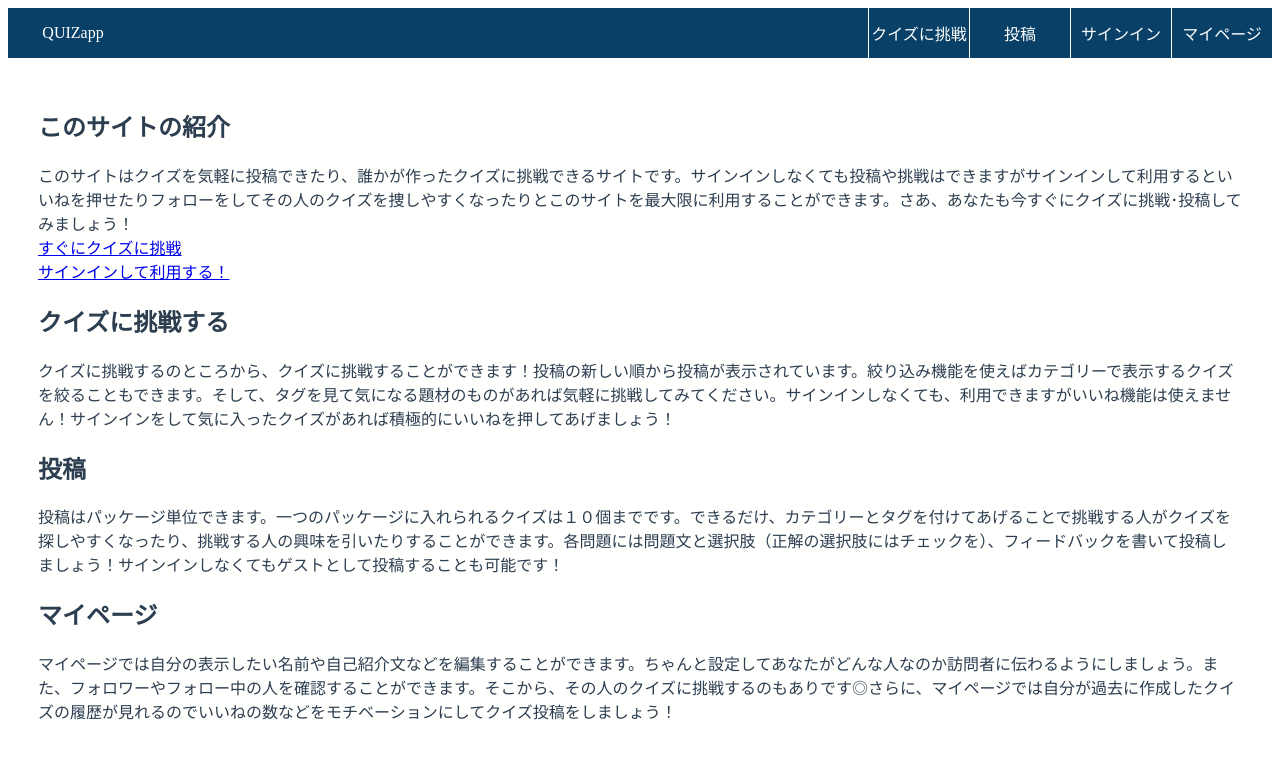
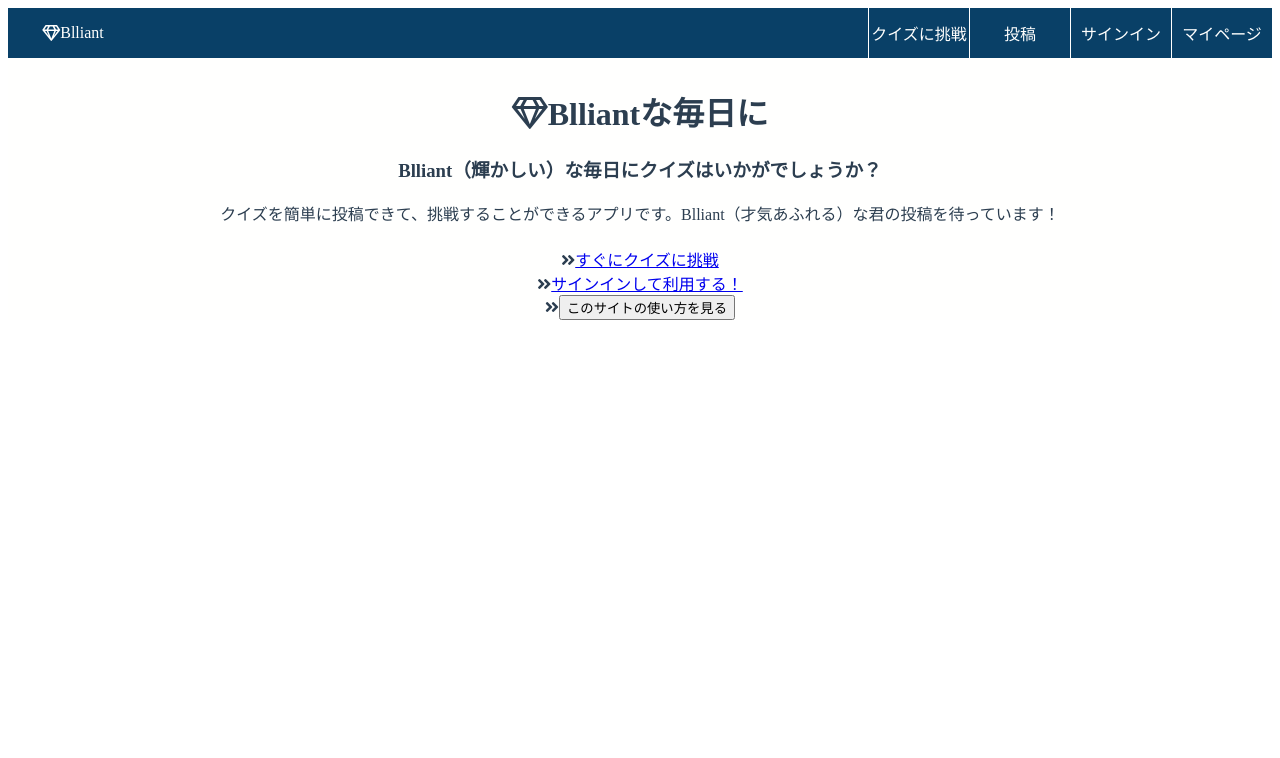
Before and after one commit to Brilliant-Diamond/QUIZapp, a Vue app: page / in a window 1280 px wide. Shown: the top 758 px of the page. Built offline with nearby package versions, Linux system fonts and the light colour scheme; no server answers.

Commit message:
homeのスタイル変更

```diff
--- a/src/App.vue
+++ b/src/App.vue
@@ -23,6 +23,7 @@ export default {
 
 <style scoped>
 * {
+  color: #2c3e50;
   box-sizing: border-box;
   background-color: #fffffe;
 }
--- a/src/components/NavBar.vue
+++ b/src/components/NavBar.vue
@@ -1,6 +1,8 @@
 <template>
   <div class="nav__bar">
-    <router-link to="/" class="nav__logo nav__link">QUIZapp</router-link>
+    <router-link to="/" class="nav__logo nav__link"
+      ><i class="far fa-gem"></i>Blliant</router-link
+    >
     <div class="nav__items">
       <router-link to="/challengequiz" class="nav__item nav__link"
         >クイズに挑戦</router-link
--- a/src/views/ChallengeQuiz.vue
+++ b/src/views/ChallengeQuiz.vue
@@ -1,9 +1,6 @@
 <template>
   <div id="app">
     <div class="search">
-      <button class="search" @click="Search">
-        絞り込む<i class="fas fa-search"></i>
-      </button>
       <div class="follower-search">
         <input
           type="radio"
@@ -17,6 +14,7 @@
           value="2"
           v-model="follow_range"
         />フォロー中のみ
+        <button @click="Search">絞り込む<i class="fas fa-search"></i></button>
       </div>
       <div class="category-search">
         <input
@@ -270,9 +268,12 @@ export default {
 #app {
   color: #2c3e50;
   margin: 30px;
-  display: flex;
-  /* flex-direction: column-reverse; */
-  align-items: center;
+  /* display: flex;
+  flex-direction: column-reverse; */
+}
+.search {
+  text-align: center;
+  /* margin: 0 auto; */
 }
 .search button i {
   margin-left: 3px;
--- a/src/views/Home.vue
+++ b/src/views/Home.vue
@@ -1,38 +1,63 @@
 <template>
   <div id="app">
-    <div class="intro">
-      <h2>このサイトの紹介</h2>
+    <div class="first-page" :class="{ hide: descriptionOn }">
+      <h1><i class="far fa-gem"></i>Blliantな毎日に</h1>
+      <h3>
+        Blliant（輝かしい）な毎日にクイズはいかがでしょうか？
+      </h3>
       <div>
-        このサイトはクイズを気軽に投稿できたり、誰かが作ったクイズに挑戦できるサイトです。サインインしなくても投稿や挑戦はできますがサインインして利用するといいねを押せたりフォローをしてその人のクイズを捜しやすくなったりとこのサイトを最大限に利用することができます。さあ、あなたも今すぐにクイズに挑戦･投稿してみましょう！
+        クイズを簡単に投稿できて、挑戦することができるアプリです。Blliant（才気あふれる）な君の投稿を待っています！
       </div>
+      <div class="next-action">
         <div>
+          <i class="fas fa-angle-double-right"></i>
           <router-link to="/challengequiz" class="nav__item nav__link"
             >すぐにクイズに挑戦</router-link
           >
         </div>
         <div>
+          <i class="fas fa-angle-double-right"></i>
           <router-link to="/signin" class="nav__item nav__link"
             >サインインして利用する！</router-link
           >
         </div>
+        <i class="fas fa-angle-double-right"></i>
+        <button @click="nextPage">
+          このサイトの使い方を見る
+        </button>
       </div>
-    <div class="description">
-      <div class="challenge-quiz">
-        <h2>クイズに挑戦する</h2>
+    </div>
+
+    <div class="description" :class="{ hide: !descriptionOn }">
+      <div class="upper">
+        <div class="intro stage left">
+          <h2><i class="far fa-gem red"></i>このサイトの紹介</h2>
+          <div>
+            このサイトはクイズを気軽に投稿できたり、誰かが作ったクイズに挑戦できるサイトです。サインインしなくても投稿や挑戦はできますがサインインして利用するといいねを押せたりフォローをしてその人のクイズを捜しやすくなったりとこのサイトを最大限に利用することができます。さあ、あなたも今すぐにクイズに挑戦･投稿してみましょう！
+          </div>
+        </div>
+
+        <div class="challenge-quiz stage right">
+          <h2><i class="far fa-gem red"></i>クイズに挑戦する</h2>
           <div class="challenge-quiz-text">
             クイズに挑戦するのところから、クイズに挑戦することができます！投稿の新しい順から投稿が表示されています。絞り込み機能を使えばカテゴリーで表示するクイズを絞ることもできます。そして、タグを見て気になる題材のものがあれば気軽に挑戦してみてください。サインインしなくても、利用できますがいいね機能は使えません！サインインをして気に入ったクイズがあれば積極的にいいねを押してあげましょう！
           </div>
         </div>
-      <div class="post-quiz">
-        <h2>投稿</h2>
+      </div>
+
+      <div class="lower">
+        <div class="post-quiz stage left">
+          <h2><i class="far fa-gem red"></i>投稿</h2>
           <div class="post-quiz-text">
             投稿はパッケージ単位できます。一つのパッケージに入れられるクイズは１０個までです。できるだけ、カテゴリーとタグを付けてあげることで挑戦する人がクイズを探しやすくなったり、挑戦する人の興味を引いたりすることができます。各問題には問題文と選択肢（正解の選択肢にはチェックを）、フィードバックを書いて投稿しましょう！サインインしなくてもゲストとして投稿することも可能です！
           </div>
         </div>
-      <div class="mypage">
-        <h2>マイページ</h2>
+
+        <div class="mypage stage right">
+          <h2><i class="far fa-gem red"></i>マイページ</h2>
           <div class="mypage-text">
             マイページでは自分の表示したい名前や自己紹介文などを編集することができます。ちゃんと設定してあなたがどんな人なのか訪問者に伝わるようにしましょう。また、フォロワーやフォロー中の人を確認することができます。そこから、その人のクイズに挑戦するのもありです◎さらに、マイページでは自分が過去に作成したクイズの履歴が見れるのでいいねの数などをモチベーションにしてクイズ投稿をしましょう！
+          </div>
         </div>
       </div>
     </div>
@@ -45,9 +70,15 @@ export default {
   components: {},
   name: "App",
   data() {
-    return {}
+    return {
+      descriptionOn: false,
+    }
   },
-  methods: {},
+  methods: {
+    nextPage() {
+      this.descriptionOn = true
+    },
+  },
   created() {},
 }
 </script>
@@ -55,10 +86,36 @@ export default {
 <style>
 #app {
   color: #2c3e50;
-  margin: 30px;
+}
+.hide {
+  display: none;
+}
+.first-page {
+  text-align: center;
+}
+.next-action {
+  margin-top: 3ex;
+}
+.description {
+  margin-left: auto;
+  margin-right: auto;
+}
+.stage {
+  background-color: #d8eefe;
+  flex: 1;
+  padding: 3ex;
+}
+.upper {
+  margin-bottom: 3ex;
   display: flex;
+}
+.lower {
   display: flex;
-  flex-direction: column;
-  align-items: center;
+}
+.left {
+  margin-right: 3ex;
+}
+.red {
+  color: #ef4565;
 }
 </style>
--- a/src/views/Signin.vue
+++ b/src/views/Signin.vue
@@ -31,7 +31,7 @@ export default {
           (user) => {
             alert("Success!")
             console.log(user)
-            this.$router.push("/")
+            this.$router.push("/mypage")
           },
           (err) => {
             alert(err.message)
```
Lines whose indentation alone changed are shown as unchanged.
